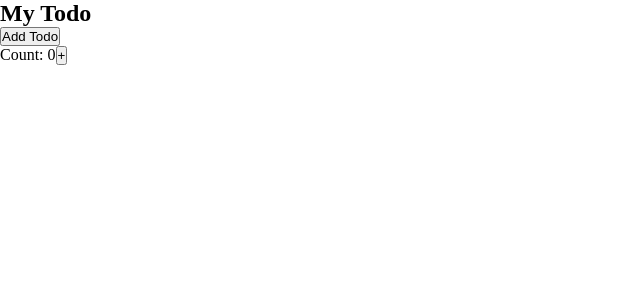
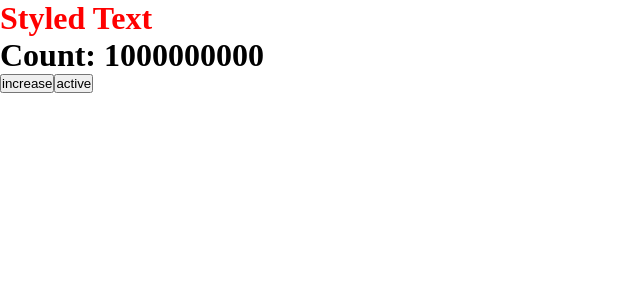
Before and after one commit to usmonovdev/for-students, a React (Create React App) app: page / in a window 1280 px wide. Shown: the top 300 px of the page, without its empty margins (0-640 px from the left). Built offline with nearby package versions, Linux system fonts and the light colour scheme.

Commit message:
#18 useMemo hook

```diff
--- a/src/App.js
+++ b/src/App.js
@@ -1,28 +1,13 @@
-import { useCallback, useState } from "react";
 import "./App.css"
-import Todos from "./components/Todos";
+import MemoComponent from "./components/MemoComponent";
 
 function App() {
-  const [count, setCount] = useState(0)
-  const [todos, setTodos] = useState([])
-
-  const increment = () => {
-    setCount(c => c + 1)
-  }
-
-  const addTodo = useCallback(() => {
-    setTodos(t => [...t, 'New Todo'])
-  }, [])
 
   return (
     <>
-      <Todos todos={todos} addTodo={addTodo}/>
-      <div>
-        Count: {count}
-        <button onClick={increment}>+</button>
-      </div>
+      <MemoComponent />
     </>
   );
 }
 
-export default App;
+export default App
--- /dev/null
+++ b/src/components/MemoComponent.jsx
@@ -0,0 +1,37 @@
+import React, { useMemo, useState } from "react";
+
+const MemoComponent = () => {
+  const handleUpgrade = (number) => {
+    for (let index = 0; index < 1000000000; index++) {
+      number += 1;
+    }
+    return number;
+  };
+  const [count, setCount] = useState(0);
+  const [active, setActive] = useState(false);
+
+  const activeText = {
+    color: active ? "green" : "red",
+  };
+
+  const handleActive = () => {
+    setActive(!active);
+  };
+
+  const handleIncrease = () => {
+    setCount(count + 1);
+  };
+
+  const upgrade = useMemo(() => handleUpgrade(count), [count])
+
+  return (
+    <div>
+      <h1 style={activeText}>Styled Text</h1>
+      <h1>Count: {upgrade}</h1>
+      <button onClick={handleIncrease}>increase</button>
+      <button onClick={handleActive}>active</button>
+    </div>
+  );
+};
+
+export default MemoComponent;
--- a/src/components/Todos.js
+++ /dev/null
@@ -1,16 +0,0 @@
-import React, { memo } from 'react'
-
-const Todos = memo(({ todos, addTodo }) => {
-  console.log("Child Render");
-  return (
-    <>
-        <h2>My Todo</h2>
-        {todos.map((todo, index) => {
-            return <p key={index}>{todo}</p>
-        })}
-        <button onClick={addTodo}>Add Todo</button>
-    </>
-  )
-})
-
-export default Todos
--- a/src/index.js
+++ b/src/index.js
@@ -4,5 +4,7 @@ import App from './App';
 
 const root = ReactDOM.createRoot(document.getElementById('root'));
 root.render(
+    <React.StrictMode>
     <App />
+    </React.StrictMode>
 );
```
